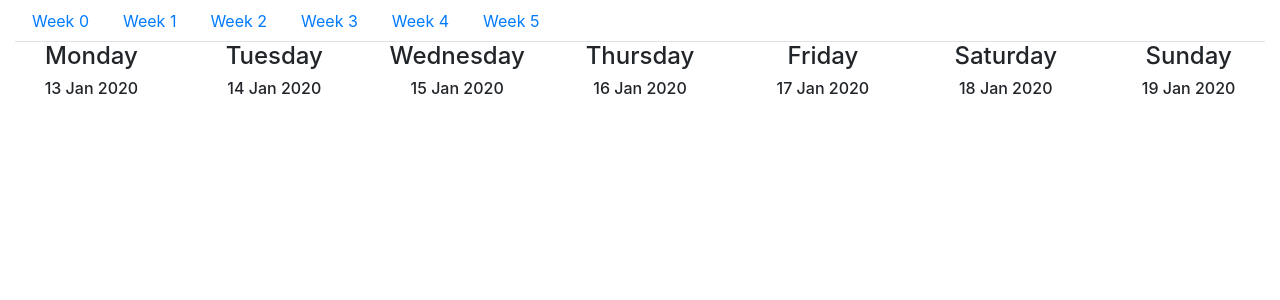
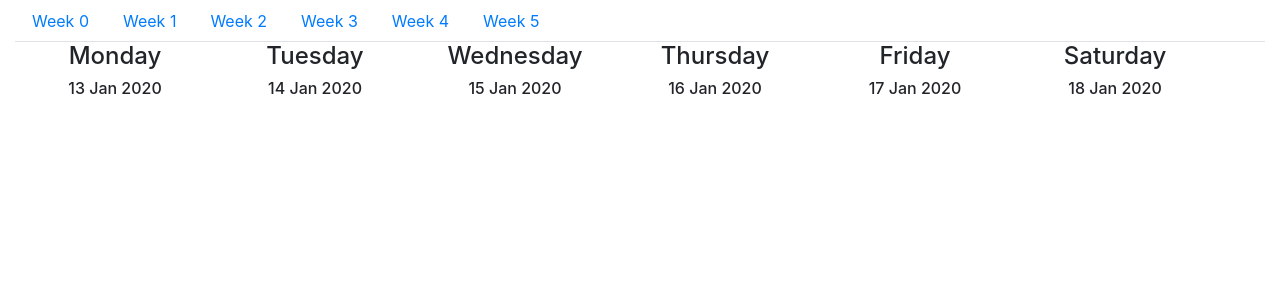
Before and after one commit to kc97ble/icrew, a Django app: page /events/weeks/1 in a window 1280 px wide. Shown: the part 56-356 px from the top of the page. Run offline with Django 3.2, Linux system fonts and the light colour scheme; data that the repository does not hold is empty; some libraries are stand-ins or nearby versions.

Commit message:
Fourteenth commit

```diff
--- a/src/events/templates/events/event_week_view.html
+++ b/src/events/templates/events/event_week_view.html
@@ -1,6 +1,6 @@
 {% extends "events/base_events.html" %} {% block content %}
 
-<div class="container-fluid" style="min-width: 1200px">
+<div class="container-fluid">
   <ul class="nav nav-tabs">
     <li class="nav-item"><a class="nav-link" href="{% url 'events-week' 0 %}">Week 0</a></li>
     <li class="nav-item"><a class="nav-link" href="{% url 'events-week' 1 %}">Week 1</a></li>
@@ -10,7 +10,9 @@
     <li class="nav-item"><a class="nav-link" href="{% url 'events-week' 5 %}">Week 5</a></li>
   </ul>
 
-  <div class="row">
+  <div style="display: block; overflow-x: auto;">
+    <small>
+      <div class="row mx-0" style="min-width: 1400px">
         {% for day in days %}
         <div class="col">
           <h4 class="text-center">{{ day.day_name }}</h4>
@@ -19,18 +21,14 @@
           {% for event in day.events %}
           <div class="card">
             <div class="card-body">
-          <h4 class="card-title">
+              <h6 class="card-title">
                 <a href="#" class="stretched-link">{{ event.title }}</a>
-          </h4>
-          <small>
+              </h6>
               <p class="text-secondary m-0">
-              {{ event.start_at|date:"H:i" }}
-              -
-              {{ event.ended_at|date:"H:i" }}
+                {{ event.start_at|date:"H:i" }} - {{ event.ended_at|date:"H:i" }}
               </p>
               <p class="text-secondary m-0">@ {{ event.venue }}</p>
               <!-- <p class="m-0">TODO 1/2 confirmed: John Doe</p> -->
-          </small>
               <p>
                 <span class="badge badge-secondary">{{ event.status.label }}</span>
               </p>
@@ -39,7 +37,8 @@
           {% endfor %}
         </div>
         {% endfor %}
-
-    {% endblock content %}
+      </div>
+    </small>
   </div>
 </div>
+{% endblock content %}
--- a/src/icrew/settings.py
+++ b/src/icrew/settings.py
@@ -25,7 +25,7 @@ SECRET_KEY = '_lm5kn!3!xz%fmejg3i+b&pza9lwtst&!37-kg%-p2c6!&8mk+'
 # SECURITY WARNING: don't run with debug turned on in production!
 DEBUG = True
 
-ALLOWED_HOSTS = []
+ALLOWED_HOSTS = ['3.0.63.255']
 
 
 # Application definition
```
Lines whose indentation alone changed are shown as unchanged.
